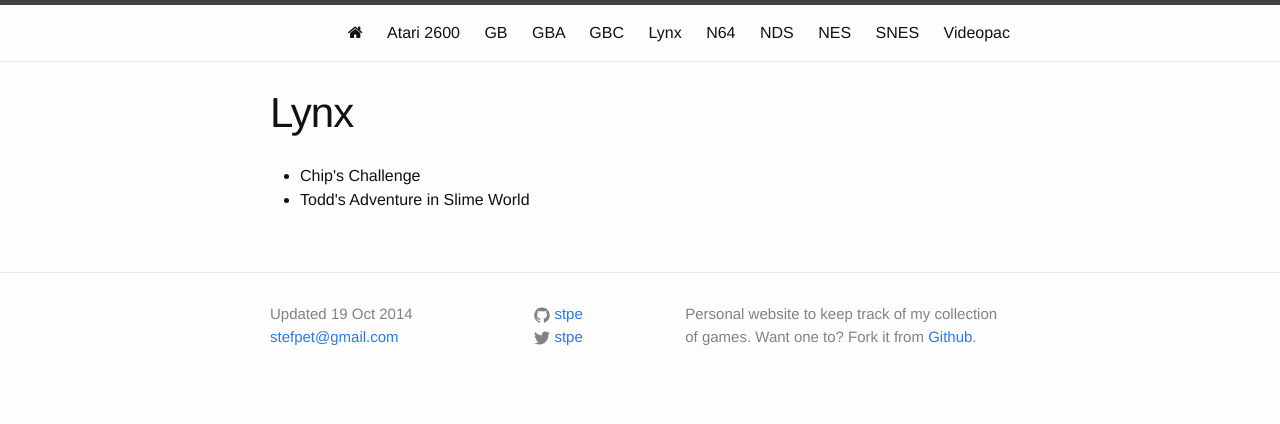
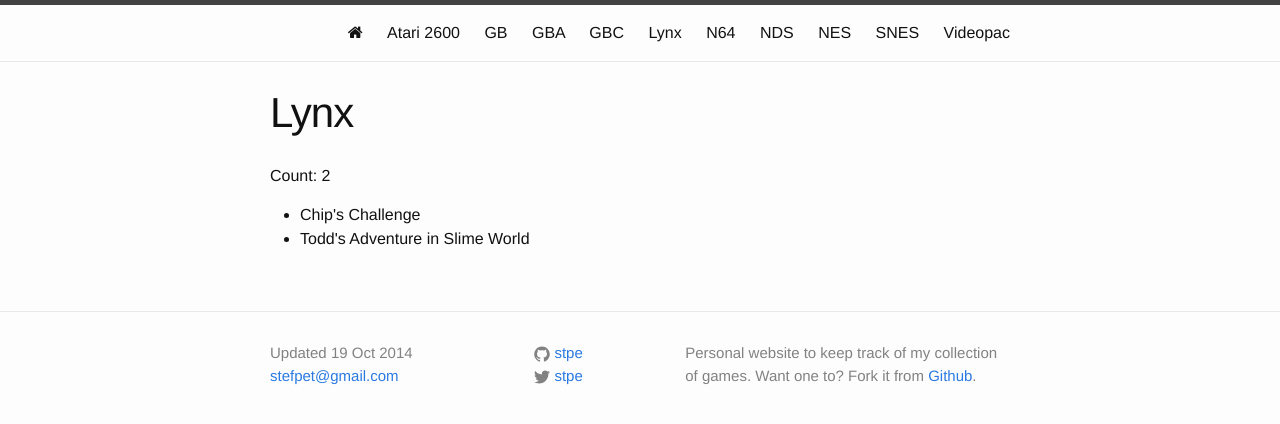
Before and after one commit to stpe/games, a Jekyll site: the page built from lynx.md, in a window 1280 px wide. Shown: the top 424 px of the page. Built offline with Jekyll 4.4.1, drawn with Linux system fonts in a browser that asks for light colours; nearby versions of some CDN libraries.

Commit message:
Total games count

```diff
--- a/_includes/list.html
+++ b/_includes/list.html
@@ -1,7 +1,9 @@
 {% assign games = site.data.games | where: "platform", page.platform %}
 
+<p>Count: {{ games | size }}</p>
+
 <ul>
-{% for game in games | sort:"weight" %}
+{% for game in games | sort: "weight" %}
     <li>{{ game.title }}</li>
 {% endfor %}
 </ul>
--- a/index.html
+++ b/index.html
@@ -4,7 +4,7 @@
 
 <div class="home">
 
-    <p>Work in progress. Not everything catalogued yet...</p>
+    <p>Work in progress. Not everything catalogued yet... so far {{ site.data.games | size }} games.</p>
 
     <ul class="maingrid">
     {% for page in site.pages %}
```
